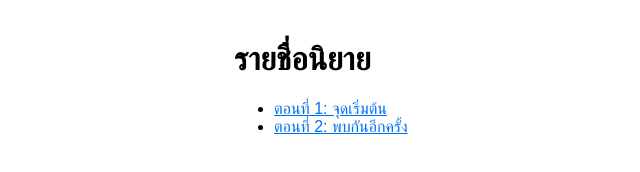
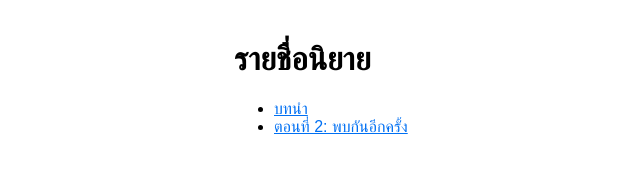
Before and after one commit to Sozank/my-novel-free, a plain HTML site: page index.html in a window 1280 px wide. Shown: the full height of the page, 56-696 px from the left. Drawn offline with Linux system fonts and the light colour scheme.

Commit message:
Update index.html

```diff
--- a/index.html
+++ b/index.html
@@ -8,7 +8,7 @@
 <body>
   <h1>รายชื่อนิยาย</h1>
   <ul id="list">
-    <li><a href="episode/ep1.html">ตอนที่ 1: จุดเริ่มต้น</a></li>
+    <li><a href="episode/ep1.html">บทนำ</a></li>
     <li><a href="episode/ep2.html">ตอนที่ 2: พบกันอีกครั้ง</a></li>
   </ul>
   <script src="script.js"></script>
```
